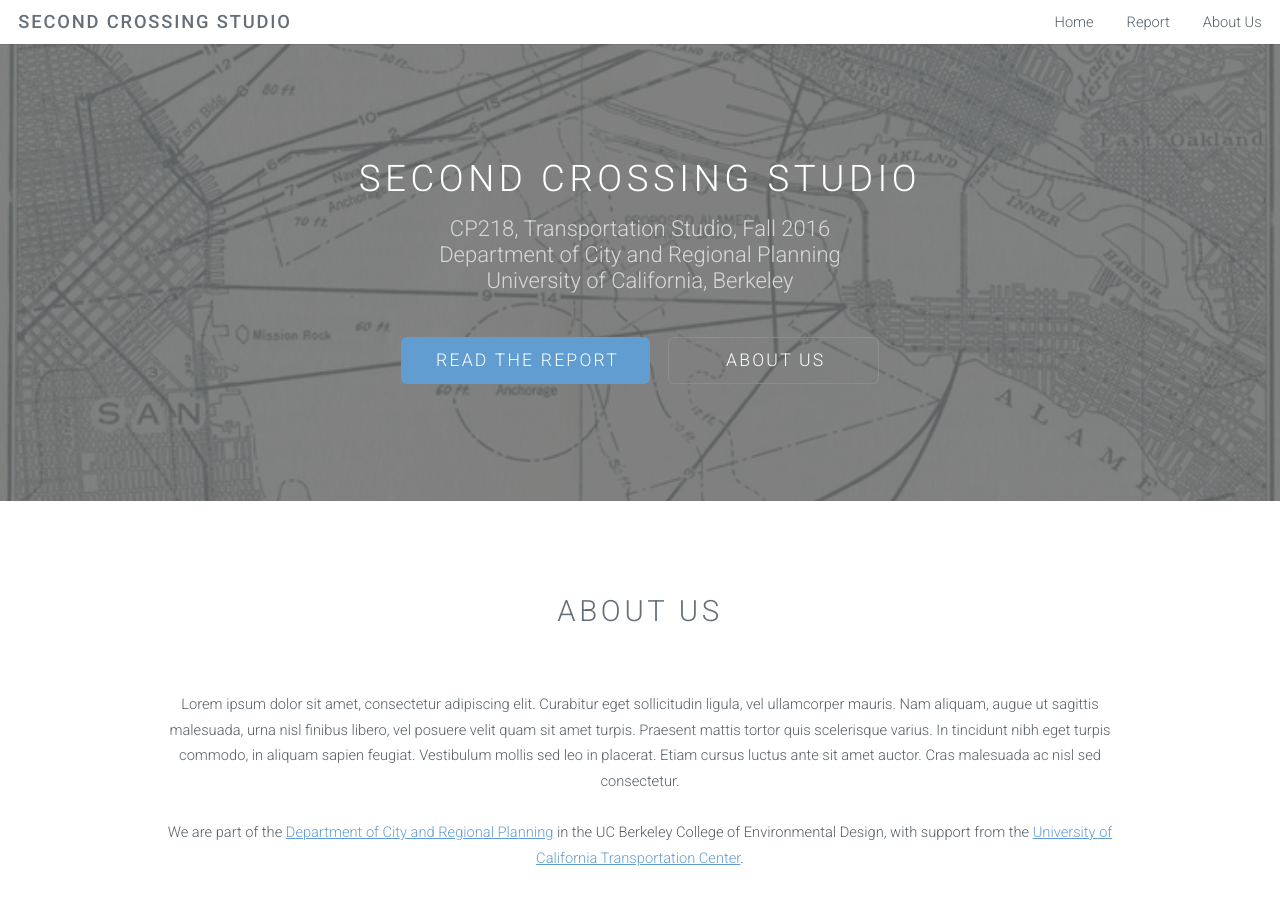
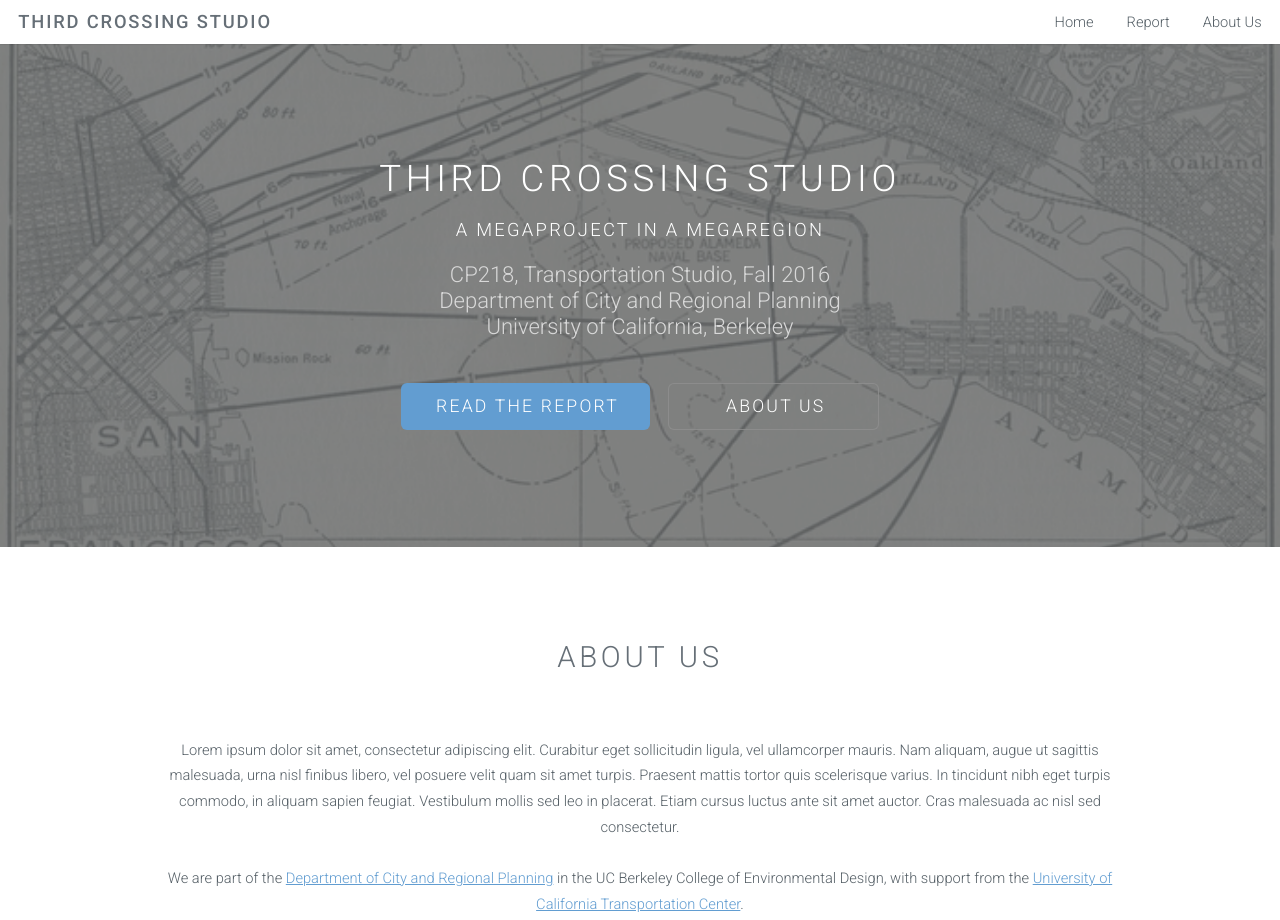
Before and after one commit to pksohn/secondcrossingstudio, a plain HTML site: page index.html in a window 1280 px wide. Shown: the top 920 px of the page. Drawn offline with Linux system fonts and the light colour scheme.

Commit message:
Change name

```diff
--- a/index.html
+++ b/index.html
@@ -6,7 +6,7 @@
 -->
 <html>
 	<head>
-		<title>Second Crossing Studio</title>
+		<title>Third Crossing Studio</title>
 		<meta http-equiv="content-type" content="text/html; charset=utf-8" />
 		<meta name="description" content="" />
 		<meta name="keywords" content="" />
@@ -25,7 +25,7 @@
 
 		<!-- Header -->
 			<header id="header" class="skel-layers-fixed">
-				<h1><a href="#">Second Crossing Studio</a></h1>
+				<h1><a href="#">Third Crossing Studio</a></h1>
 				<nav id="nav">
 					<ul>
 						<li><a href="index.html">Home</a></li>
@@ -41,7 +41,8 @@
 		<!-- Banner -->
 			<section id="banner">
 				<div class="inner">
-					<h2>Second Crossing Studio</h2>
+					<h2>Third Crossing Studio</h2>
+					<h3>A Megaproject in a Megaregion</h3>
 					<p>CP218, Transportation Studio, Fall 2016<br>
 						Department of City and Regional Planning<br>
 						University of California, Berkeley</a></p>
```
Also changed, not shown: no-sidebar.html (+1 -1 lines).
